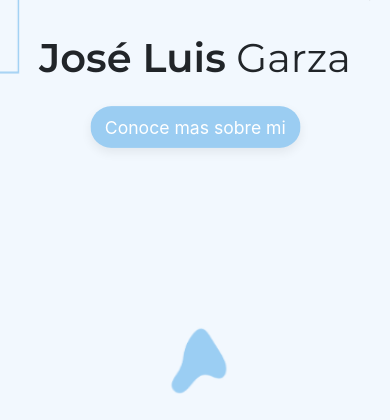
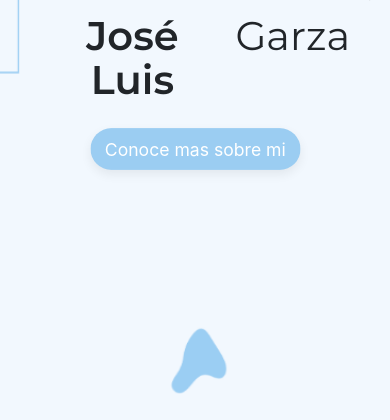
Before and after one commit to josegarzar/perfil, a PHP site: page /index.html in a window 390 px wide. Shown: the part 333-753 px from the top of the page. Run offline with PHP 8.4, Linux system fonts and the light colour scheme; some libraries are stand-ins or nearby versions.

Commit message:
Added new styles to style.css

```diff
--- a/style.css
+++ b/style.css
@@ -448,7 +448,10 @@ footer {
   .container {
     padding: 30px;
   }
-
+  .nombre {
+    margin-left: 0.4em;
+    margin-right: 0.4em;
+  }
 }
 
 .card-img-overlay {
```
